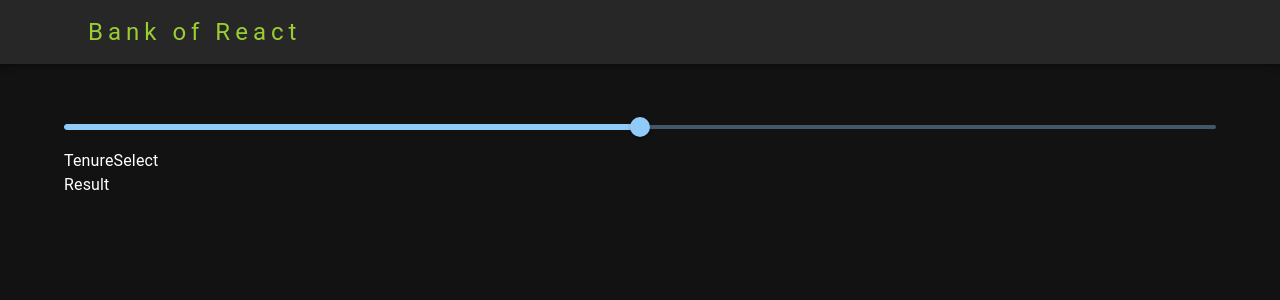
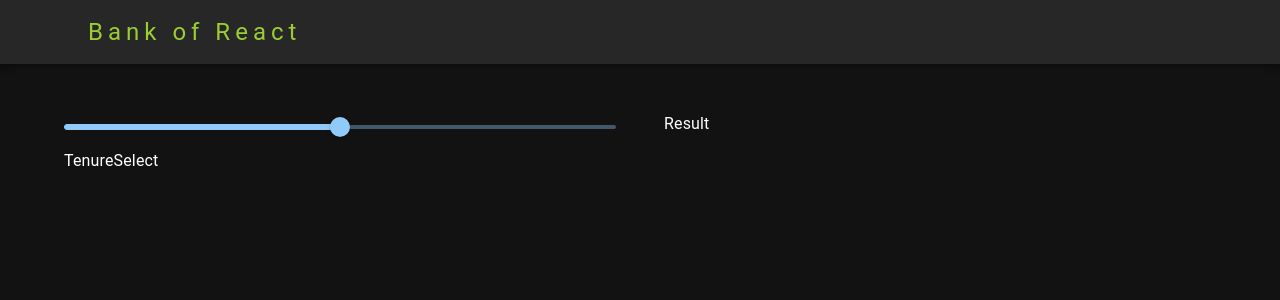
Before and after one commit to SoundaryaKoutharapu/mortgage-calci, a React (Create React App) app: page / in a window 1280 px wide. Shown: the top 300 px of the page. Built offline with nearby package versions, Linux system fonts and the light colour scheme.

Commit message:
added grid component

```diff
--- a/src/App.js
+++ b/src/App.js
@@ -1,19 +1,25 @@
-import Navbar from  './components/Navbar';
+import Navbar from './components/Navbar';
 import Result from './components/Result';
 import SliderSelect from './components/SliderSelect';
 import TenureSelect from './components/TenureSelect';
-import { Container } from '@mui/material';
+import { Container, Grid } from '@mui/material';
 
 function App() {
   return (
     <div className="App">
-     <Navbar/>
-     <Container maxwidth='xl' sx={{mt: 6}}>
-     <SliderSelect/>
-     <TenureSelect/>
-     <Result/>
-     </Container>
-    </div>
+      <Navbar />
+      <Container maxwidth='xl' sx={{ marginTop: 6 }}>
+        <Grid container spacing={6}>
+          <Grid item xs={12} md={6}>
+            <SliderSelect />
+            <TenureSelect />
+          </Grid>
+          <Grid item xs={12} md={6}>
+            <Result />
+          </Grid>
+        </Grid>
+      </Container>
+    </div >
   );
 }
 
--- a/src/components/common/SliderComponent.js
+++ b/src/components/common/SliderComponent.js
@@ -2,7 +2,7 @@ import Slider from '@mui/material/Slider';
 
 const SliderComponent = () => {
   return (
-    <Slider defaultValue={50} aria-label="Default" valueLabelDisplay="auto" />
+    <Slider defaultValue={150} min={100} max={200} aria-label="Default" valueLabelDisplay="auto" />
   )
 }
 export default SliderComponent
```
